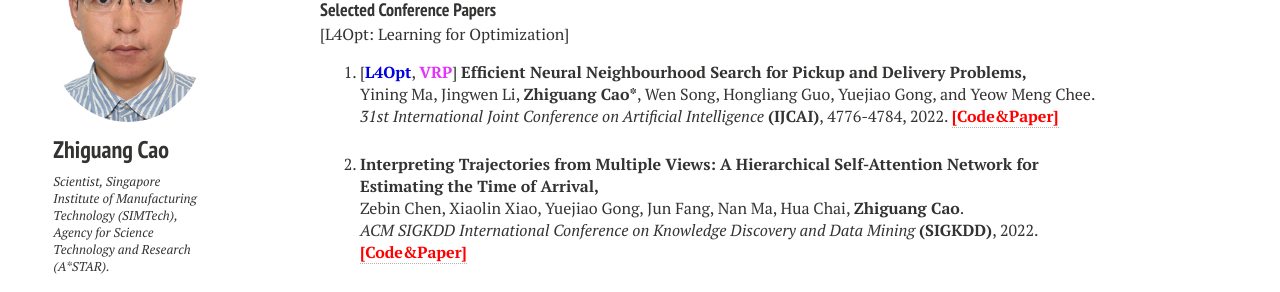
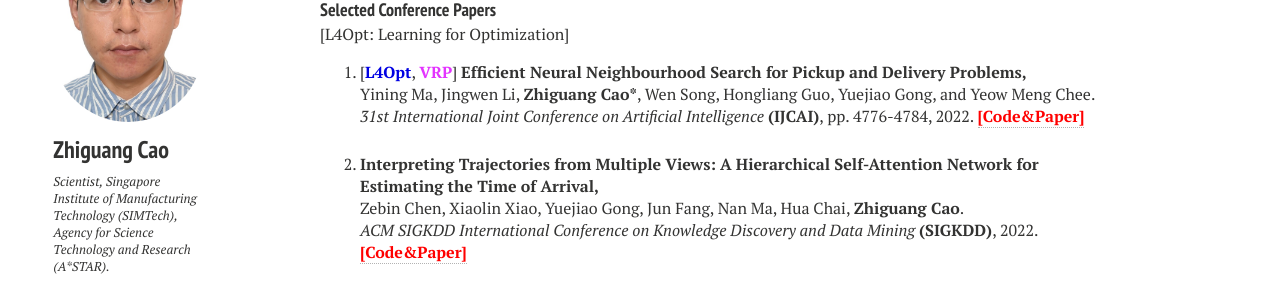
Before and after one commit to zhiguangcaosg/zhiguangcaosg.github.io, a Jekyll site: the page built from publications.md, in a window 1280 px wide and 900 px high. Shown: the part 180-472 px from the top of the window. Built offline with Jekyll 4.4.1, drawn with Linux system fonts in a browser that asks for light colours; nearby versions of some CDN libraries.

Commit message:
Update publications.html

```diff
--- a/_layouts/publications.html
+++ b/_layouts/publications.html
@@ -94,7 +94,7 @@ div.bibtex pre { font-size: 75%; overflow: auto;  width: 100%; padding: 0em 0em;
 <p>
 [<font color="#0000E3"><b>L4Opt</b></font>, <font color="#E333FF"><b>VRP</b></font>] <b>Efficient Neural Neighbourhood Search for Pickup and Delivery Problems,</b>
 <br> Yining Ma, Jingwen Li, <b>Zhiguang Cao*</b>, Wen Song, Hongliang Guo, Yuejiao Gong, and Yeow Meng Chee.<br>
-<i>31st International Joint Conference on Artificial Intelligence</i> <b>(IJCAI)</b>, 4776-4784, 2022. <a href="https://github.com/yining043/PDP-N2S" target="_blank"> <font color="#FF0000"><b>[Code&Paper]</b> </font></a>
+<i>31st International Joint Conference on Artificial Intelligence</i> <b>(IJCAI)</b>, pp. 4776-4784, 2022. <a href="https://github.com/yining043/PDP-N2S" target="_blank"> <font color="#FF0000"><b>[Code&Paper]</b> </font></a>
 </p>
 </li>
 
```
